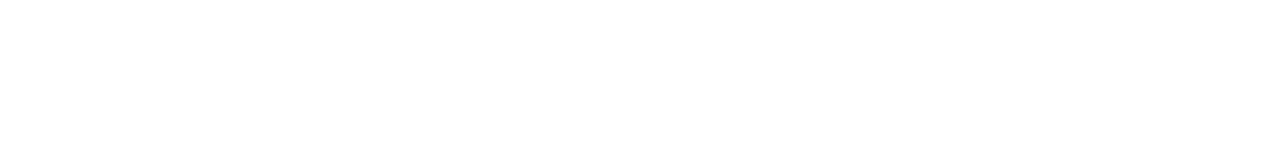
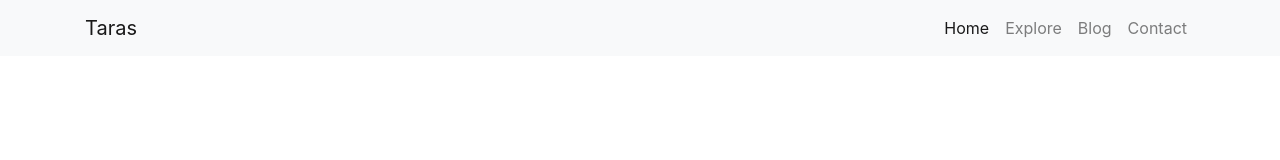
Before and after one commit to Taras-B/Bootstrap-Website, a plain HTML site: page index.html in a window 1280 px wide. Drawn offline with nearby package versions, Linux system fonts and the light colour scheme.

Commit message:
create Navbar

```diff
--- a/index.html
+++ b/index.html
@@ -5,11 +5,53 @@
     <meta name="viewport" content="width=device-width, initial-scale=1.0">
     <meta http-equiv="X-UA-Compatible" content="ie=edge">
     <link rel="stylesheet" href="css/main.css">
+    <link rel="stylesheet" href="https://stackpath.bootstrapcdn.com/bootstrap/4.2.1/css/bootstrap.min.css" integrity="sha384-GJzZqFGwb1QTTN6wy59ffF1BuGJpLSa9DkKMp0DgiMDm4iYMj70gZWKYbI706tWS" crossorigin="anonymous">
+    <link href="https://stackpath.bootstrapcdn.com/font-awesome/4.7.0/css/font-awesome.min.css" rel="stylesheet">
     <title>Document</title>
 </head>
 <body>
 
+    <header>
 
-    <script src="index.js"></script>
+        <nav class="navbar navbar-expand-lg navbar-light bg-light">
+            <div class="container">
+                <a class="navbar-brand" href="#">Taras</a>
+                <button class="navbar-toggler" type="button" data-toggle="collapse" data-target="#navbarSupportedContent"
+                    aria-controls="navbarSupportedContent" aria-expanded="false" aria-label="Toggle navigation">
+                    <span class="navbar-toggler-icon"></span>
+                </button>
+
+                <div class="collapse navbar-collapse" id="navbarSupportedContent">
+                    <ul class="navbar-nav ml-lg-auto">
+                        <li class="nav-item active">
+                            <a class="nav-link" href="#">Home <span class="sr-only">(current)</span></a>
+                        </li>
+                        <li class="nav-item">
+                            <a class="nav-link" href="#">Explore</a>
+                        </li>
+                        <li class="nav-item">
+                                <a class="nav-link" href="#">Blog</a>
+                        </li>
+                        <li class="nav-item">
+                                    <a class="nav-link" href="#">Contact</a>
+                        </li>
+
+                    </ul>
+
+                </div>
+            </div>
+        </nav>
+
+    </header>
+
+
+
+<script src="index.js"></script>
+<script src="https://code.jquery.com/jquery-3.3.1.slim.min.js" integrity="sha384-q8i/X+965DzO0rT7abK41JStQIAqVgRVzpbzo5smXKp4YfRvH+8abtTE1Pi6jizo"
+    crossorigin="anonymous"></script>
+<script src="https://cdnjs.cloudflare.com/ajax/libs/popper.js/1.14.6/umd/popper.min.js" integrity="sha384-wHAiFfRlMFy6i5SRaxvfOCifBUQy1xHdJ/yoi7FRNXMRBu5WHdZYu1hA6ZOblgut"
+    crossorigin="anonymous"></script>
+<script src="https://stackpath.bootstrapcdn.com/bootstrap/4.2.1/js/bootstrap.min.js" integrity="sha384-B0UglyR+jN6CkvvICOB2joaf5I4l3gm9GU6Hc1og6Ls7i6U/mkkaduKaBhlAXv9k"
+    crossorigin="anonymous"></script>
 </body>
 </html>
```
